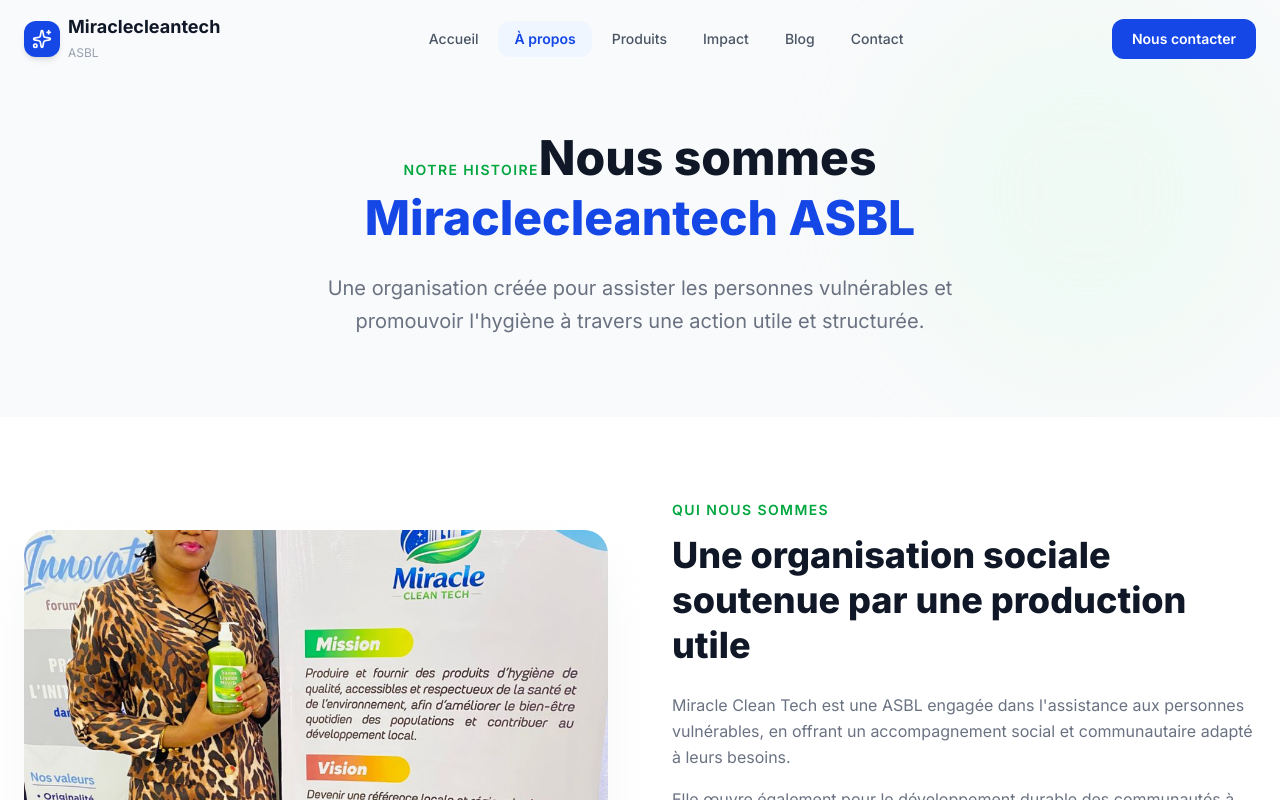
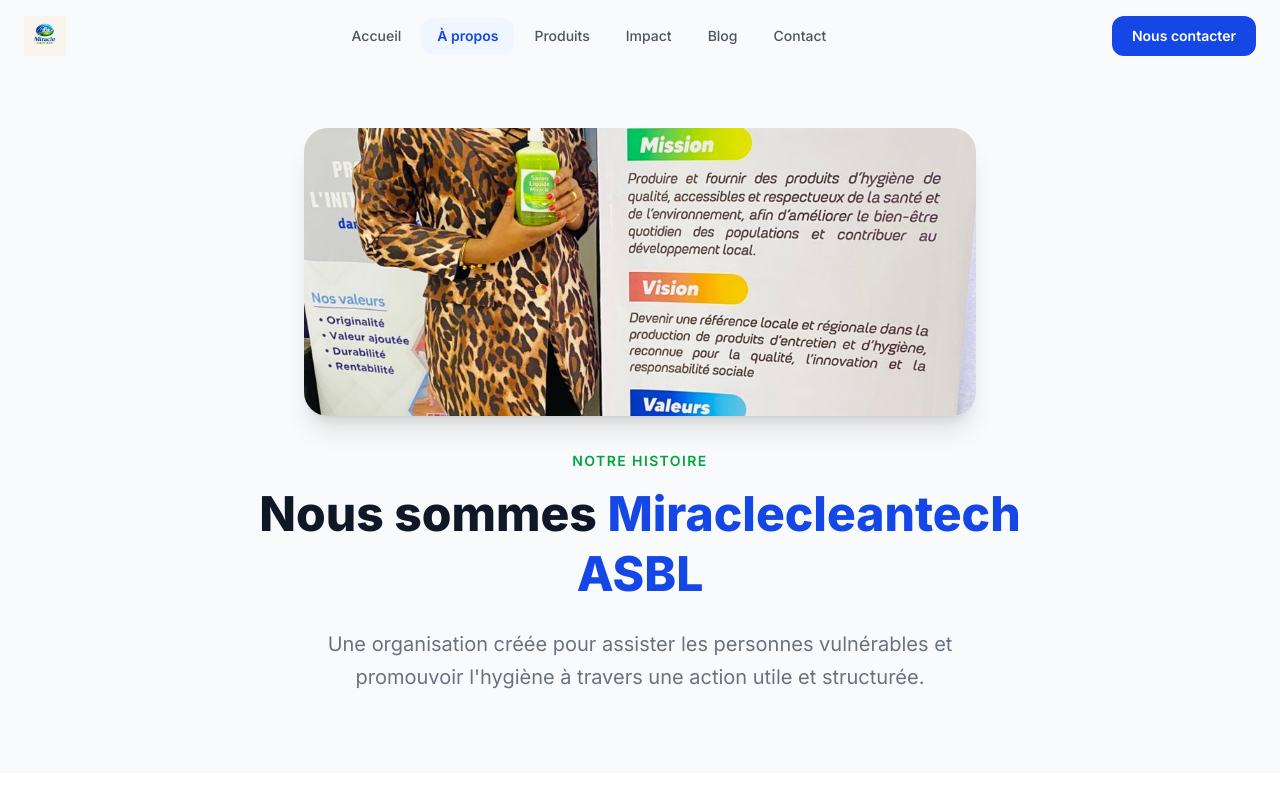
Before and after one commit to JonJaggerJack/miraclecleantech, a React (Vite) app: page /about in a window 1280 px wide. Shown: the top 800 px of the page. Built offline with nearby package versions, Linux system fonts and the light colour scheme.

Commit message:
feat: use real logo in navbar/footer, fix About hero with centered image

```diff
--- a/src/components/Footer.tsx
+++ b/src/components/Footer.tsx
@@ -1,5 +1,5 @@
 import { Link } from 'react-router-dom';
-import { Sparkles } from 'lucide-react';
+import logoImg from '../imgs/Logo miracle.jpeg';
 
 const footerLinks = {
   company: [
@@ -27,13 +27,11 @@
           {/* Brand */}
           <div>
             <Link to="/" className="flex items-center gap-2 mb-4">
-              <div className="w-9 h-9 rounded-xl bg-blue-700 flex items-center justify-center">
-                <Sparkles className="w-5 h-5 text-white" />
-              </div>
-              <div>
-                <span className="font-bold text-lg text-white leading-tight block">Miraclecleantech ASBL</span>
-                <span className="text-xs text-gray-400">Assistance & hygiène</span>
-              </div>
+              <img
+                src={logoImg}
+                alt="Miraclecleantech ASBL"
+                className="h-10 w-auto object-contain"
+              />
             </Link>
             <p className="text-sm text-gray-400 leading-relaxed max-w-xs">
               Organisation apolitique créée en décembre 2025, Miraclecleantech ASBL accompagne les personnes vulnérables et soutient son action par la production de produits d'hygiène des mains et de nettoyage des sols.
--- a/src/components/Navbar.tsx
+++ b/src/components/Navbar.tsx
@@ -1,7 +1,8 @@
 import { useState, useEffect } from 'react';
 import { Link, NavLink } from 'react-router-dom';
 import { motion, AnimatePresence } from 'framer-motion';
-import { Menu, X, Sparkles } from 'lucide-react';
+import { Menu, X } from 'lucide-react';
+import logoImg from '../imgs/Logo miracle.jpeg';
 
 const navLinks = [
   { label: 'Accueil', to: '/' },
@@ -36,13 +37,11 @@
       <div className="max-w-7xl mx-auto px-6 py-4 flex items-center justify-between">
         {/* Logo */}
         <Link to="/" className="flex items-center gap-2 group">
-            <div className="w-9 h-9 rounded-xl bg-blue-700 flex items-center justify-center shadow-md group-hover:scale-105 transition-transform">
-            <Sparkles className="w-5 h-5 text-white" />
-          </div>
-          <div>
-            <span className="font-bold text-lg text-gray-900 leading-tight block">Miraclecleantech</span>
-            <span className="text-xs text-gray-400 leading-none">ASBL</span>
-          </div>
+            <img
+              src={logoImg}
+              alt="Miraclecleantech ASBL"
+              className="h-10 w-auto object-contain group-hover:scale-105 transition-transform"
+            />
         </Link>
 
         {/* Desktop Nav */}
--- a/src/pages/About.tsx
+++ b/src/pages/About.tsx
@@ -26,8 +26,19 @@
   return (
     <>
       <section className="pt-32 pb-20 px-6 bg-gray-50 relative overflow-hidden">
-        <div className="absolute top-0 right-0 w-96 h-96 bg-green-100/30 rounded-full blur-3xl" />
         <div className="max-w-4xl mx-auto text-center relative">
+          <motion.div
+            initial={{ opacity: 0, scale: 0.95 }}
+            animate={{ opacity: 1, scale: 1 }}
+            transition={{ duration: 0.5 }}
+            className="flex justify-center mb-8"
+          >
+            <img
+              src={whoWeAreImg}
+              alt="Miraclecleantech ASBL"
+              className="w-full max-w-2xl h-72 object-cover rounded-3xl shadow-xl"
+            />
+          </motion.div>
           <motion.span
             initial={{ opacity: 0 }}
             animate={{ opacity: 1 }}
@@ -35,12 +46,17 @@
           >
             Notre histoire
           </motion.span>
-            <span className="mt-3 text-5xl font-extrabold text-gray-900 leading-tight">
-              Nous sommes{' '}
-              <span className="text-blue-700">
-                Miraclecleantech ASBL
-              </span>
+          <motion.h1
+            initial={{ opacity: 0, y: 30 }}
+            animate={{ opacity: 1, y: 0 }}
+            transition={{ delay: 0.1 }}
+            className="mt-3 text-5xl font-extrabold text-gray-900 leading-tight"
+          >
+            Nous sommes{' '}
+            <span className="text-blue-700">
+              Miraclecleantech ASBL
             </span>
+          </motion.h1>
           <motion.p
             initial={{ opacity: 0, y: 20 }}
             animate={{ opacity: 1, y: 0 }}
@@ -53,18 +69,7 @@
       </section>
 
       <SectionWrapper>
-        <div className="grid lg:grid-cols-2 gap-16 items-center">
-          <motion.div
-            initial={{ opacity: 0, x: -30 }}
-            whileInView={{ opacity: 1, x: 0 }}
-            viewport={{ once: true }}
-          >
-            <img
-              src={whoWeAreImg}
-              alt="Miraclecleantech ASBL"
-              className="rounded-3xl shadow-2xl shadow-gray-200/60 w-full h-[450px] object-cover"
-            />
-          </motion.div>
+        <div className="max-w-3xl mx-auto">
           <motion.div
             initial={{ opacity: 0, x: 30 }}
             whileInView={{ opacity: 1, x: 0 }}
```
